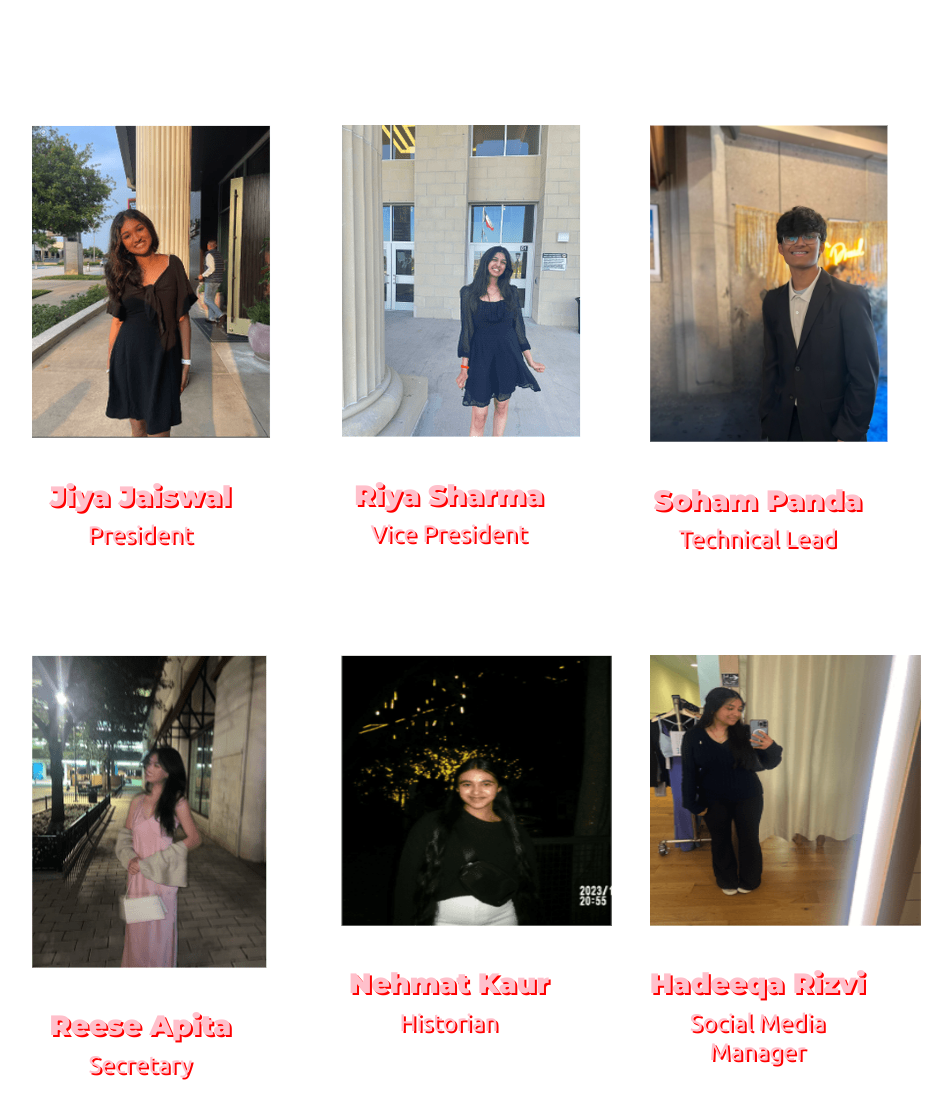
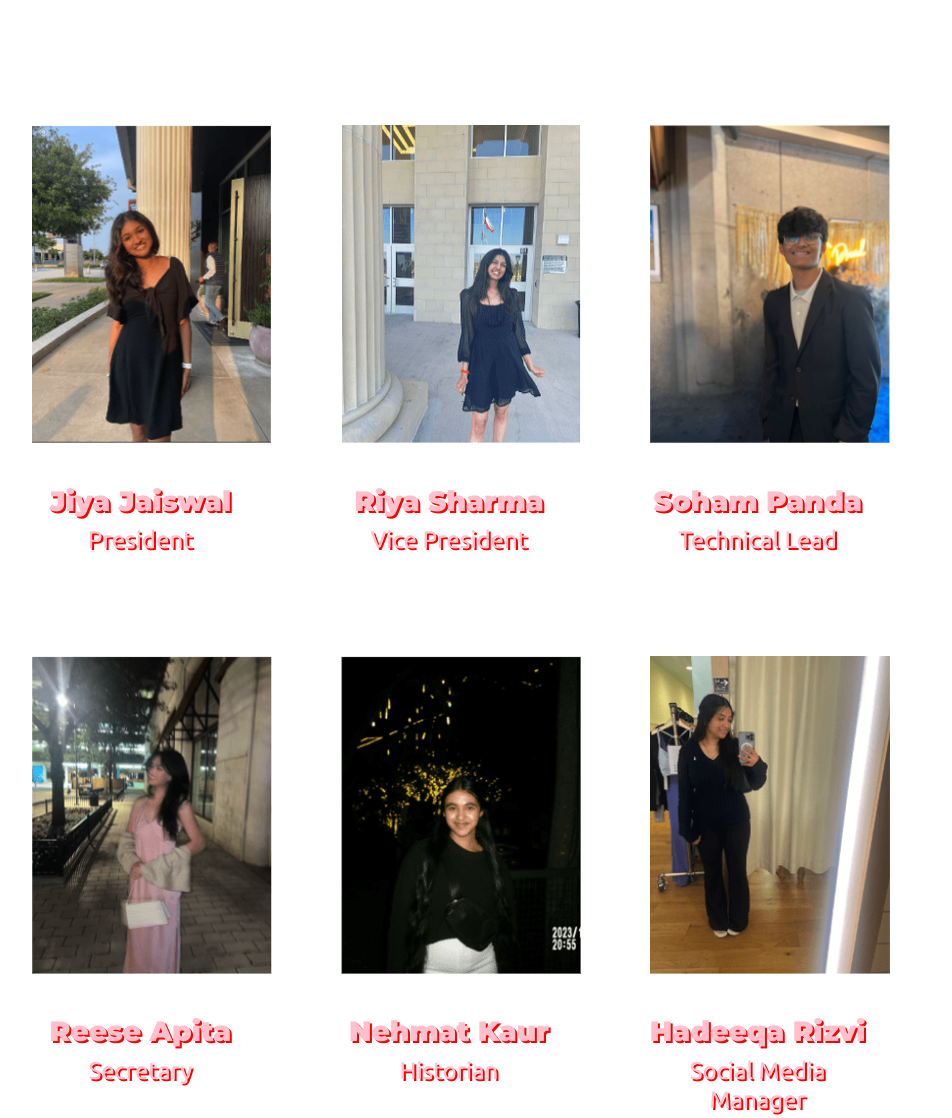
Before and after one commit to cozyat/rhhs-womens-way, a plain HTML site: page teamprofile.html in a window 1280 px wide. Shown: the part 1280-2398 px from the top of the page, without its empty margins (191-1143 px from the left). Drawn offline with nearby package versions, Linux system fonts and the light colour scheme.

Commit message:
Add files via upload

```diff
--- a/teamprofile.html
+++ b/teamprofile.html
@@ -41,7 +41,7 @@
       <nav class="navbar navbar-expand-lg  navbar-dark">
         <a class="navbar-brand" href="index.html">Women's Way | </a> <a class="navbar-brand"
           href="teamprofile.html"><small>Team Profile</small></a>
-        <button class="navbar-toggler" type="button" data-toggle="collapse" data-target="#navbarTogglerDemo02"
+        <button style="background-color: #FF4C68;" class="navbar-toggler" type="button" data-toggle="collapse" data-target="#navbarTogglerDemo02"
           aria-controls="navbarTogglerDemo02" aria-expanded="false" aria-label="Toggle navigation">
           <span class="navbar-toggler-icon"></span>
         </button>
@@ -197,42 +197,42 @@
       <h2 style="color: #ffc0cb; text-shadow: 1px 1px 2px white;" class="section-heading"> </h2>
       <div style="text-shadow: 2px 2px red;" class="row">
         <div class="col-lg-4 col-md-12 feature-box">
-          <img src="images/jiya.png" alt="Jiya">
+          <img src="images/jiya.png" alt="Jiya" width="240" height="318">
           <h3 style="text-shadow: 1px 1px 2px white; color: white; font-family: 'Montserrat', sans-serif;">.</h3>
           <h3 style="color: #ffc0cb; font-family: 'Montserrat', sans-serif;">Jiya Jaiswal</h3>
           <h4 style="color: #ffc0cb; font-family: 'Ubuntu', sans-serif;">President</h4>
         </div>
 
         <div class="col-lg-4 col-md-12 feature-box">
-          <img src="images/riya.png" alt="Riya">
+          <img src="images/riya.png" alt="Riya" width="240" height="318">
           <h3 style="text-shadow: 1px 1px 2px white; color: white; font-family: 'Montserrat', sans-serif;">.</h3>
           <h3 style="color: #ffc0cb; font-family: 'Montserrat', sans-serif;">Riya Sharma</h3>
           <h4 style="color: #ffc0cb; font-family: 'Ubuntu', sans-serif;">Vice President</h4>
         </div>
 
         <div class="col-lg-4 col-md-12 feature-box">
-          <img src="images/soham.png" alt="Soham">
+          <img src="images/soham.png" alt="Soham" width="240" height="318">
           <h3 style="text-shadow: 1px 1px 2px white; color: white; font-family: 'Montserrat', sans-serif;">.</h3>
           <h3 style="color: #ffc0cb; font-family: 'Montserrat', sans-serif;">Soham Panda</h3>
           <h4 style="color: #ffc0cb; font-family: 'Ubuntu', sans-serif;">Technical Lead</h4>
         </div>
 
         <div class="col-lg-4 col-md-12 feature-box">
-          <img src="images/reese.png" alt="Reese">
+          <img src="images/reese.png" alt="Reese" width="240" height="318">
           <h3 style="text-shadow: 1px 1px 2px white; color: white; font-family: 'Montserrat', sans-serif;">.</h3>
           <h3 style="color: #ffc0cb; font-family: 'Montserrat', sans-serif;">Reese Apita</h3>
           <h4 style="color: #ffc0cb; font-family: 'Ubuntu', sans-serif;">Secretary</h4>
         </div>
 
         <div class="col-lg-4 col-md-12 feature-box">
-          <img src="images/nehmat.png" alt="Nehmat" width="271" height="271">
+          <img src="images/nehmat.png" alt="Nehmat" width="240" height="318">
           <h3 style="text-shadow: 1px 1px 2px white; color: white; font-family: 'Montserrat', sans-serif;">.</h3>
           <h3 style="color: #ffc0cb; font-family: 'Montserrat', sans-serif;">Nehmat Kaur</h3>
           <h4 style="color: #ffc0cb;font-family: 'Ubuntu', sans-serif;">Historian</h4>
         </div>
 
         <div class="col-lg-4 col-md-12 feature-box">
-          <img src="images/hadeeqa.png" alt="Hadeeqa" width="271" height="271">
+          <img src="images/hadeeqa.png" alt="Hadeeqa" width="240" height="318">
           <h3 style="text-shadow: 1px 1px 2px white; color: white; font-family: 'Montserrat', sans-serif;">.</h3>
           <h3 style="color: #ffc0cb; font-family: 'Montserrat', sans-serif;">Hadeeqa Rizvi</h3>
           <h4 style="color: #ffc0cb; font-family: 'Ubuntu', sans-serif;">Social Media Manager</h4>
```
Also changed, not shown: contact.html (+1 -1 lines), index.html (+1 -1 lines), main.js (+2 -8 lines).
